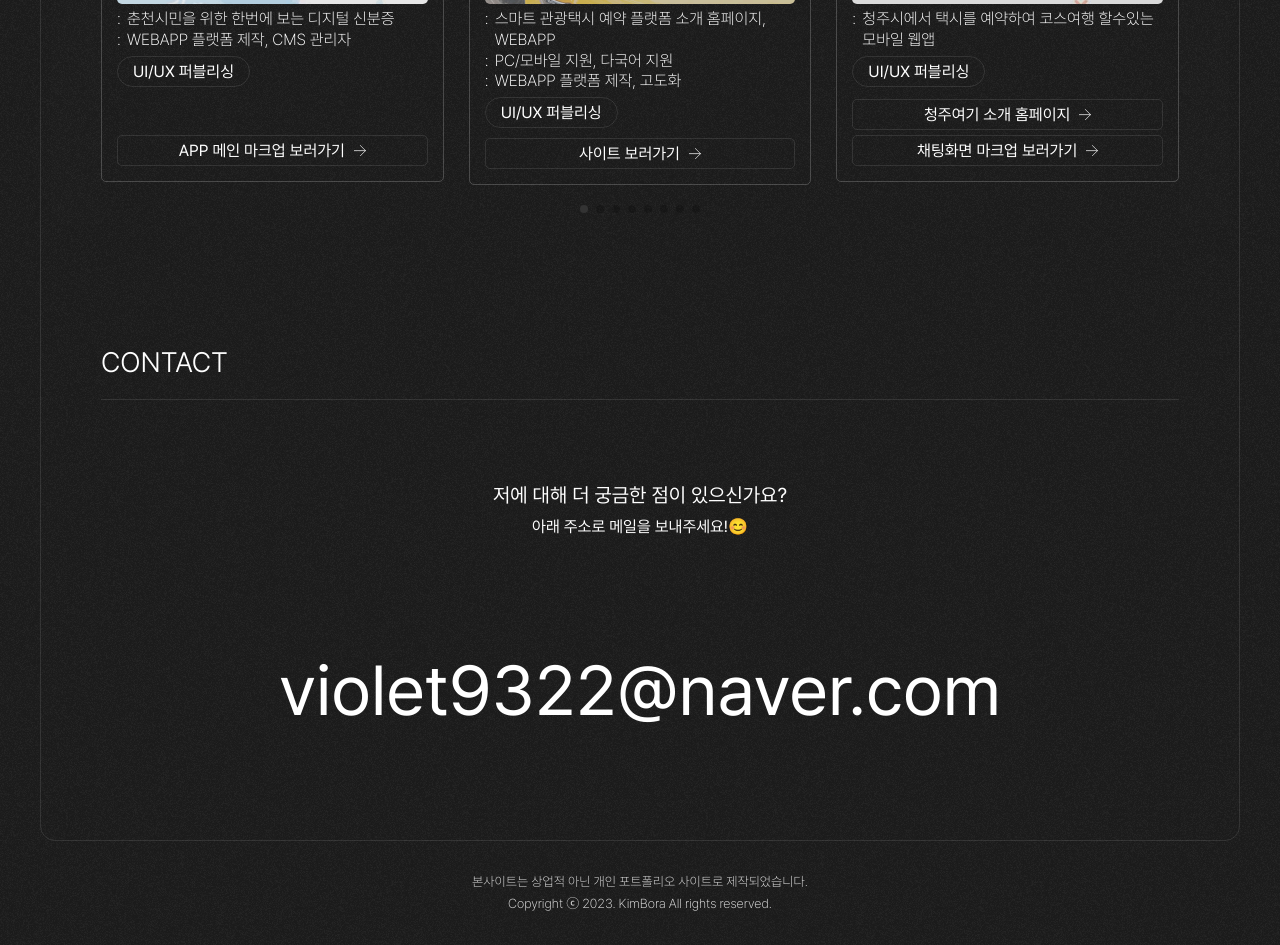
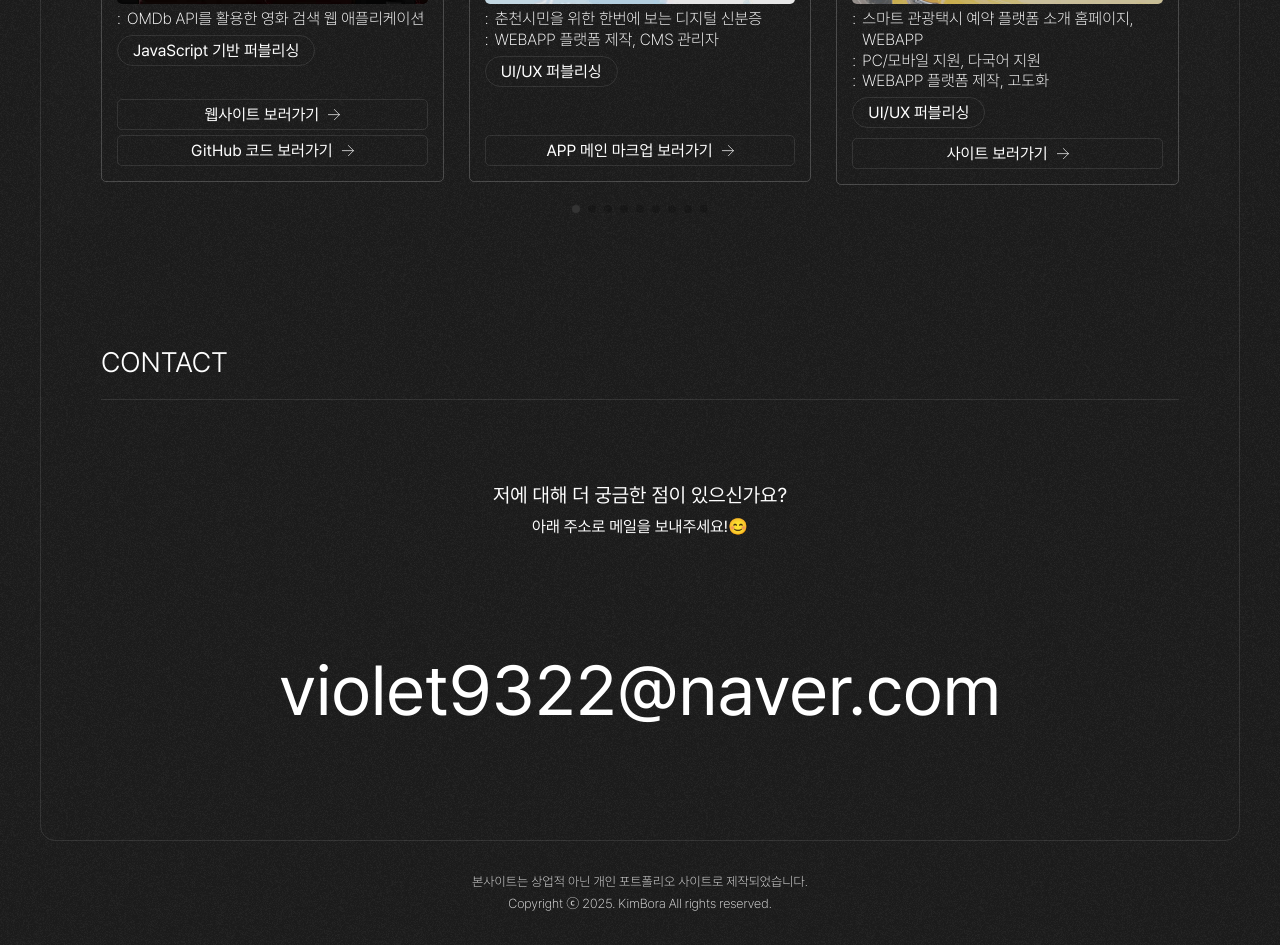
Before and after one commit to k-bora/portfolio-3rd, a Vue app: page / in a window 1280 px wide. Shown: the part 2580-3525 px from the top of the page. Built offline with nearby package versions, Linux system fonts and the light colour scheme.

Commit message:
영화검색 홈페이지 추가

```diff
--- a/src/components/MainFooter.vue
+++ b/src/components/MainFooter.vue
@@ -1,8 +1,8 @@
 <template>
-    <div class="footer">
-        <p class="inner">
-            본사이트는 상업적 아닌 개인 포트폴리오 사이트로 제작되었습니다.<br>
-            Copyright ⓒ 2023. KimBora All rights reserved.
-        </p>
-    </div>
+  <div class="footer">
+    <p class="inner">
+      본사이트는 상업적 아닌 개인 포트폴리오 사이트로 제작되었습니다.<br />
+      Copyright ⓒ 2025. KimBora All rights reserved.
+    </p>
+  </div>
 </template>
--- a/src/components/Portfolio.vue
+++ b/src/components/Portfolio.vue
@@ -1,4 +1,3 @@
-
 <template>
   <section id="port" class="section">
     <div class="container">
@@ -13,7 +12,7 @@
             :loop="true"
             :resistance="true"
             :freeMode="true"
-                        :pagination="{clickable: true,}"
+            :pagination="{ clickable: true }"
             :navigation="true"
             :breakpoints="{
               '769': {
@@ -26,11 +25,60 @@
               },
             }"
             :modules="modules"
-                        class="mySwiper">
+            class="mySwiper"
+          >
+            <swiper-slide class="portList__item">
+              <div>
+                <strong class="tit">영화 검색 홈페이지</strong>
+                <div class="imgBox"><img src="../assets/image/port_movie.jpg" /></div>
+                <div class="txtBox">
+                  <span class="txt">OMDb API를 활용한 영화 검색 웹 애플리케이션</span>
+                </div>
+                <div class="workBox">
+                  <span class="work">JavaScript 기반 퍼블리싱</span>
+                </div>
+              </div>
+              <div>
+                <a href="https://k-bora.github.io/movie/" target="_blank" class="btnLink"
+                  >웹사이트 보러가기
+                  <svg
+                    class="arrowRight"
+                    xmlns="http://www.w3.org/2000/svg"
+                    xmlns:xlink="http://www.w3.org/1999/xlink"
+                    x="0px"
+                    y="0px"
+                    viewBox="0 0 34.2 32.3"
+                    xml:xpace="preserve"
+                    style="stroke-width: 2"
+                  >
+                    <line x1="0" y1="16" x2="33" y2="16"></line>
+                    <line x1="17.3" y1="0.7" x2="33.2" y2="16.5"></line>
+                    <line x1="17.3" y1="31.6" x2="33.5" y2="15.4"></line>
+                  </svg>
+                </a>
+                <a href="https://github.com/k-bora/movie" target="_blank" class="btnLink"
+                  >GitHub 코드 보러가기
+                  <svg
+                    class="arrowRight"
+                    xmlns="http://www.w3.org/2000/svg"
+                    xmlns:xlink="http://www.w3.org/1999/xlink"
+                    x="0px"
+                    y="0px"
+                    viewBox="0 0 34.2 32.3"
+                    xml:xpace="preserve"
+                    style="stroke-width: 2"
+                  >
+                    <line x1="0" y1="16" x2="33" y2="16"></line>
+                    <line x1="17.3" y1="0.7" x2="33.2" y2="16.5"></line>
+                    <line x1="17.3" y1="31.6" x2="33.5" y2="15.4"></line>
+                  </svg>
+                </a>
+              </div>
+            </swiper-slide>
             <swiper-slide class="portList__item">
               <div>
                 <strong class="tit">춘천시 디지털 신분증</strong>
-                                <div class="imgBox"><img src="../assets/image/port_chuncheon.jpg"></div>
+                <div class="imgBox"><img src="../assets/image/port_chuncheon.jpg" /></div>
                 <div class="txtBox">
                   <span class="txt">춘천시민을 위한 한번에 보는 디지털 신분증</span>
                   <span class="txt">WEBAPP 플랫폼 제작, CMS 관리자</span>
@@ -40,15 +88,29 @@
                 </div>
               </div>
               <div>
-                            <!-- <a href="" target="_blank" class="btnLink">사이트 보러가기 <svg class="arrowRight" xmlns="http://www.w3.org/2000/svg" xmlns:xlink="http://www.w3.org/1999/xlink" x="0px" y="0px" viewBox="0 0 34.2 32.3" xml:xpace="preserve" style="stroke-width: 2;"><line x1="0" y1="16" x2="33" y2="16"></line><line x1="17.3" y1="0.7" x2="33.2" y2="16.5"></line><line x1="17.3" y1="31.6" x2="33.5" y2="15.4"></line></svg></a> -->
-                            <a href="https://k-bora.github.io/portfolio-2nd/portfolio/014_chuncheon/app/html/app-main.html" target="_blank" class="btnLink">APP 메인 마크업 보러가기 <svg class="arrowRight" xmlns="http://www.w3.org/2000/svg" xmlns:xlink="http://www.w3.org/1999/xlink" x="0px" y="0px" viewBox="0 0 34.2 32.3" xml:xpace="preserve" style="stroke-width: 2;"><line x1="0" y1="16" x2="33" y2="16"></line><line x1="17.3" y1="0.7" x2="33.2" y2="16.5"></line><line x1="17.3" y1="31.6" x2="33.5" y2="15.4"></line></svg></a>
-                            <!-- <a href="https://k-bora.github.io/portfolio-2nd/portfolio/014_chuncheon/cms/html/app-main.html" target="_blank" class="btnLink">CMS 메인 마크업 보러가기 <svg class="arrowRight" xmlns="http://www.w3.org/2000/svg" xmlns:xlink="http://www.w3.org/1999/xlink" x="0px" y="0px" viewBox="0 0 34.2 32.3" xml:xpace="preserve" style="stroke-width: 2;"><line x1="0" y1="16" x2="33" y2="16"></line><line x1="17.3" y1="0.7" x2="33.2" y2="16.5"></line><line x1="17.3" y1="31.6" x2="33.5" y2="15.4"></line></svg></a>     -->
+                <a href="https://k-bora.github.io/portfolio-2nd/portfolio/014_chuncheon/app/html/app-main.html" target="_blank" class="btnLink"
+                  >APP 메인 마크업 보러가기
+                  <svg
+                    class="arrowRight"
+                    xmlns="http://www.w3.org/2000/svg"
+                    xmlns:xlink="http://www.w3.org/1999/xlink"
+                    x="0px"
+                    y="0px"
+                    viewBox="0 0 34.2 32.3"
+                    xml:xpace="preserve"
+                    style="stroke-width: 2"
+                  >
+                    <line x1="0" y1="16" x2="33" y2="16"></line>
+                    <line x1="17.3" y1="0.7" x2="33.2" y2="16.5"></line>
+                    <line x1="17.3" y1="31.6" x2="33.5" y2="15.4"></line>
+                  </svg>
+                </a>
               </div>
             </swiper-slide>
             <swiper-slide class="portList__item">
               <div>
                 <strong class="tit">블랙버드T</strong>
-                                <div class="imgBox"><img src="../assets/image/port_blackbird.jpg"></div>
+                <div class="imgBox"><img src="../assets/image/port_blackbird.jpg" /></div>
                 <div class="txtBox">
                   <span class="txt">스마트 관광택시 예약 플랫폼 소개 홈페이지, WEBAPP</span>
                   <span class="txt">PC/모바일 지원, 다국어 지원</span>
@@ -59,13 +121,29 @@
                 </div>
               </div>
               <div>
-                            <a href="https://www.blackbirdt.com/index.html" target="_blank" class="btnLink">사이트 보러가기 <svg class="arrowRight" xmlns="http://www.w3.org/2000/svg" xmlns:xlink="http://www.w3.org/1999/xlink" x="0px" y="0px" viewBox="0 0 34.2 32.3" xml:xpace="preserve" style="stroke-width: 2;"><line x1="0" y1="16" x2="33" y2="16"></line><line x1="17.3" y1="0.7" x2="33.2" y2="16.5"></line><line x1="17.3" y1="31.6" x2="33.5" y2="15.4"></line></svg></a>
+                <a href="https://www.blackbirdt.com/index.html" target="_blank" class="btnLink"
+                  >사이트 보러가기
+                  <svg
+                    class="arrowRight"
+                    xmlns="http://www.w3.org/2000/svg"
+                    xmlns:xlink="http://www.w3.org/1999/xlink"
+                    x="0px"
+                    y="0px"
+                    viewBox="0 0 34.2 32.3"
+                    xml:xpace="preserve"
+                    style="stroke-width: 2"
+                  >
+                    <line x1="0" y1="16" x2="33" y2="16"></line>
+                    <line x1="17.3" y1="0.7" x2="33.2" y2="16.5"></line>
+                    <line x1="17.3" y1="31.6" x2="33.5" y2="15.4"></line>
+                  </svg>
+                </a>
               </div>
             </swiper-slide>
             <swiper-slide class="portList__item">
               <div>
                 <strong class="tit">스마트 관광택시 청주여기</strong>
-                                <div class="imgBox"><img src="../assets/image/port_cheongju.jpg"></div>
+                <div class="imgBox"><img src="../assets/image/port_cheongju.jpg" /></div>
                 <div class="txtBox">
                   <span class="txt">청주시에서 택시를 예약하여 코스여행 할수있는 모바일 웹앱</span>
                 </div>
@@ -74,14 +152,46 @@
                 </div>
               </div>
               <div>
-                                <a href="https://skweb.cjsmarttour.kr/promotion/sub.do?menukey=10001#page3" target="_blank" class="btnLink">청주여기 소개 홈페이지 <svg class="arrowRight" xmlns="http://www.w3.org/2000/svg" xmlns:xlink="http://www.w3.org/1999/xlink" x="0px" y="0px" viewBox="0 0 34.2 32.3" xml:xpace="preserve" style="stroke-width: 2;"><line x1="0" y1="16" x2="33" y2="16"></line><line x1="17.3" y1="0.7" x2="33.2" y2="16.5"></line><line x1="17.3" y1="31.6" x2="33.5" y2="15.4"></line></svg></a>
-                                <a href="https://k-bora.github.io/portfolio-2nd/portfolio/013_cheongju/webapp/pub/c.html" target="_blank" class="btnLink">채팅화면 마크업 보러가기 <svg class="arrowRight" xmlns="http://www.w3.org/2000/svg" xmlns:xlink="http://www.w3.org/1999/xlink" x="0px" y="0px" viewBox="0 0 34.2 32.3" xml:xpace="preserve" style="stroke-width: 2;"><line x1="0" y1="16" x2="33" y2="16"></line><line x1="17.3" y1="0.7" x2="33.2" y2="16.5"></line><line x1="17.3" y1="31.6" x2="33.5" y2="15.4"></line></svg></a>
+                <a href="https://skweb.cjsmarttour.kr/promotion/sub.do?menukey=10001#page3" target="_blank" class="btnLink"
+                  >청주여기 소개 홈페이지
+                  <svg
+                    class="arrowRight"
+                    xmlns="http://www.w3.org/2000/svg"
+                    xmlns:xlink="http://www.w3.org/1999/xlink"
+                    x="0px"
+                    y="0px"
+                    viewBox="0 0 34.2 32.3"
+                    xml:xpace="preserve"
+                    style="stroke-width: 2"
+                  >
+                    <line x1="0" y1="16" x2="33" y2="16"></line>
+                    <line x1="17.3" y1="0.7" x2="33.2" y2="16.5"></line>
+                    <line x1="17.3" y1="31.6" x2="33.5" y2="15.4"></line>
+                  </svg>
+                </a>
+                <a href="https://k-bora.github.io/portfolio-2nd/portfolio/013_cheongju/webapp/pub/c.html" target="_blank" class="btnLink"
+                  >채팅화면 마크업 보러가기
+                  <svg
+                    class="arrowRight"
+                    xmlns="http://www.w3.org/2000/svg"
+                    xmlns:xlink="http://www.w3.org/1999/xlink"
+                    x="0px"
+                    y="0px"
+                    viewBox="0 0 34.2 32.3"
+                    xml:xpace="preserve"
+                    style="stroke-width: 2"
+                  >
+                    <line x1="0" y1="16" x2="33" y2="16"></line>
+                    <line x1="17.3" y1="0.7" x2="33.2" y2="16.5"></line>
+                    <line x1="17.3" y1="31.6" x2="33.5" y2="15.4"></line>
+                  </svg>
+                </a>
               </div>
             </swiper-slide>
             <swiper-slide class="portList__item">
               <div>
                 <strong class="tit">KT 이체인</strong>
-                                <div class="imgBox"><img src="../assets/image/port_echain.jpg"></div>
+                <div class="imgBox"><img src="../assets/image/port_echain.jpg" /></div>
                 <div class="txtBox">
                   <span class="txt">KT에서 2050 탄소중립을 위한 KT의 플랫폼</span>
                   <span class="txt">PC만 지원</span>
@@ -91,14 +201,46 @@
                 </div>
               </div>
               <div>
-                                <a href="https://k-bora.github.io/portfolio-2nd/portfolio/011_echain/pub/00_9_dashboard.html" target="_blank" class="btnLink">CMS 메인 마크업 보러가기 <svg class="arrowRight" xmlns="http://www.w3.org/2000/svg" xmlns:xlink="http://www.w3.org/1999/xlink" x="0px" y="0px" viewBox="0 0 34.2 32.3" xml:xpace="preserve" style="stroke-width: 2;"><line x1="0" y1="16" x2="33" y2="16"></line><line x1="17.3" y1="0.7" x2="33.2" y2="16.5"></line><line x1="17.3" y1="31.6" x2="33.5" y2="15.4"></line></svg></a>
-                                <a href="https://k-bora.github.io/portfolio-2nd/portfolio/011_echain/pub/00_0_mdLayout.html" target="_blank" class="btnLink">CMS 모듈 마크업 보러가기 <svg class="arrowRight" xmlns="http://www.w3.org/2000/svg" xmlns:xlink="http://www.w3.org/1999/xlink" x="0px" y="0px" viewBox="0 0 34.2 32.3" xml:xpace="preserve" style="stroke-width: 2;"><line x1="0" y1="16" x2="33" y2="16"></line><line x1="17.3" y1="0.7" x2="33.2" y2="16.5"></line><line x1="17.3" y1="31.6" x2="33.5" y2="15.4"></line></svg></a>
+                <a href="https://k-bora.github.io/portfolio-2nd/portfolio/011_echain/pub/00_9_dashboard.html" target="_blank" class="btnLink"
+                  >CMS 메인 마크업 보러가기
+                  <svg
+                    class="arrowRight"
+                    xmlns="http://www.w3.org/2000/svg"
+                    xmlns:xlink="http://www.w3.org/1999/xlink"
+                    x="0px"
+                    y="0px"
+                    viewBox="0 0 34.2 32.3"
+                    xml:xpace="preserve"
+                    style="stroke-width: 2"
+                  >
+                    <line x1="0" y1="16" x2="33" y2="16"></line>
+                    <line x1="17.3" y1="0.7" x2="33.2" y2="16.5"></line>
+                    <line x1="17.3" y1="31.6" x2="33.5" y2="15.4"></line>
+                  </svg>
+                </a>
+                <a href="https://k-bora.github.io/portfolio-2nd/portfolio/011_echain/pub/00_0_mdLayout.html" target="_blank" class="btnLink"
+                  >CMS 모듈 마크업 보러가기
+                  <svg
+                    class="arrowRight"
+                    xmlns="http://www.w3.org/2000/svg"
+                    xmlns:xlink="http://www.w3.org/1999/xlink"
+                    x="0px"
+                    y="0px"
+                    viewBox="0 0 34.2 32.3"
+                    xml:xpace="preserve"
+                    style="stroke-width: 2"
+                  >
+                    <line x1="0" y1="16" x2="33" y2="16"></line>
+                    <line x1="17.3" y1="0.7" x2="33.2" y2="16.5"></line>
+                    <line x1="17.3" y1="31.6" x2="33.5" y2="15.4"></line>
+                  </svg>
+                </a>
               </div>
             </swiper-slide>
             <swiper-slide class="portList__item">
               <div>
                 <strong class="tit">KT 에너지 온실가스</strong>
-                                <div class="imgBox"><img src="../assets/image/port_gas.jpg"></div>
+                <div class="imgBox"><img src="../assets/image/port_gas.jpg" /></div>
                 <div class="txtBox">
                   <span class="txt">KT의 온실가스 모니터링 CMS</span>
                   <span class="txt">PC만 지원</span>
@@ -108,14 +250,46 @@
                 </div>
               </div>
               <div>
-                                <a href="https://k-bora.github.io/portfolio-2nd/portfolio/012_gas/html/01_1_dashboard_gas.html" target="_blank" class="btnLink">CMS 메인1 마크업 보러가기 <svg class="arrowRight" xmlns="http://www.w3.org/2000/svg" xmlns:xlink="http://www.w3.org/1999/xlink" x="0px" y="0px" viewBox="0 0 34.2 32.3" xml:xpace="preserve" style="stroke-width: 2;"><line x1="0" y1="16" x2="33" y2="16"></line><line x1="17.3" y1="0.7" x2="33.2" y2="16.5"></line><line x1="17.3" y1="31.6" x2="33.5" y2="15.4"></line></svg></a>
-                                <a href="https://k-bora.github.io/portfolio-2nd/portfolio/012_gas/html/01_3_dashboard_group.html" target="_blank" class="btnLink">CMS 메인2 마크업 보러가기 <svg class="arrowRight" xmlns="http://www.w3.org/2000/svg" xmlns:xlink="http://www.w3.org/1999/xlink" x="0px" y="0px" viewBox="0 0 34.2 32.3" xml:xpace="preserve" style="stroke-width: 2;"><line x1="0" y1="16" x2="33" y2="16"></line><line x1="17.3" y1="0.7" x2="33.2" y2="16.5"></line><line x1="17.3" y1="31.6" x2="33.5" y2="15.4"></line></svg></a>
+                <a href="https://k-bora.github.io/portfolio-2nd/portfolio/012_gas/html/01_1_dashboard_gas.html" target="_blank" class="btnLink"
+                  >CMS 메인1 마크업 보러가기
+                  <svg
+                    class="arrowRight"
+                    xmlns="http://www.w3.org/2000/svg"
+                    xmlns:xlink="http://www.w3.org/1999/xlink"
+                    x="0px"
+                    y="0px"
+                    viewBox="0 0 34.2 32.3"
+                    xml:xpace="preserve"
+                    style="stroke-width: 2"
+                  >
+                    <line x1="0" y1="16" x2="33" y2="16"></line>
+                    <line x1="17.3" y1="0.7" x2="33.2" y2="16.5"></line>
+                    <line x1="17.3" y1="31.6" x2="33.5" y2="15.4"></line>
+                  </svg>
+                </a>
+                <a href="https://k-bora.github.io/portfolio-2nd/portfolio/012_gas/html/01_3_dashboard_group.html" target="_blank" class="btnLink"
+                  >CMS 메인2 마크업 보러가기
+                  <svg
+                    class="arrowRight"
+                    xmlns="http://www.w3.org/2000/svg"
+                    xmlns:xlink="http://www.w3.org/1999/xlink"
+                    x="0px"
+                    y="0px"
+                    viewBox="0 0 34.2 32.3"
+                    xml:xpace="preserve"
+                    style="stroke-width: 2"
+                  >
+                    <line x1="0" y1="16" x2="33" y2="16"></line>
+                    <line x1="17.3" y1="0.7" x2="33.2" y2="16.5"></line>
+                    <line x1="17.3" y1="31.6" x2="33.5" y2="15.4"></line>
+                  </svg>
+                </a>
               </div>
             </swiper-slide>
             <swiper-slide class="portList__item">
               <div>
                 <strong class="tit">유어브랜드</strong>
-                                <div class="imgBox"><img src="../assets/image/port_yourbrand.jpg"></div>
+                <div class="imgBox"><img src="../assets/image/port_yourbrand.jpg" /></div>
                 <div class="txtBox">
                   <span class="txt">인플루언서의 브랜드를 만들고,그들의 코스메틱을 소개 및 판매하는 회사 홈페이지</span>
                   <span class="txt">PC/모바일 지원</span>
@@ -126,13 +300,29 @@
                 </div>
               </div>
               <div>
-                                <a href="https://yourbrand.kr/" target="_blank" class="btnLink">사이트 보러가기 <svg class="arrowRight" xmlns="http://www.w3.org/2000/svg" xmlns:xlink="http://www.w3.org/1999/xlink" x="0px" y="0px" viewBox="0 0 34.2 32.3" xml:xpace="preserve" style="stroke-width: 2;"><line x1="0" y1="16" x2="33" y2="16"></line><line x1="17.3" y1="0.7" x2="33.2" y2="16.5"></line><line x1="17.3" y1="31.6" x2="33.5" y2="15.4"></line></svg></a>
+                <a href="https://yourbrand.kr/" target="_blank" class="btnLink"
+                  >사이트 보러가기
+                  <svg
+                    class="arrowRight"
+                    xmlns="http://www.w3.org/2000/svg"
+                    xmlns:xlink="http://www.w3.org/1999/xlink"
+                    x="0px"
+                    y="0px"
+                    viewBox="0 0 34.2 32.3"
+                    xml:xpace="preserve"
+                    style="stroke-width: 2"
+                  >
+                    <line x1="0" y1="16" x2="33" y2="16"></line>
+                    <line x1="17.3" y1="0.7" x2="33.2" y2="16.5"></line>
+                    <line x1="17.3" y1="31.6" x2="33.5" y2="15.4"></line>
+                  </svg>
+                </a>
               </div>
             </swiper-slide>
             <swiper-slide class="portList__item">
               <div>
                 <strong class="tit">라벨리</strong>
-                                <div class="imgBox"><img src="../assets/image/port_lavelee.jpg"></div>
+                <div class="imgBox"><img src="../assets/image/port_lavelee.jpg" /></div>
                 <div class="txtBox">
                   <span class="txt">라벨리 회사소개 홈페이지</span>
                   <span class="txt">PC/모바일 지원</span>
@@ -143,13 +333,29 @@
                 </div>
               </div>
               <div>
-                                <a href="https://lavelee.co.kr/" target="_blank" class="btnLink">사이트 보러가기 <svg class="arrowRight" xmlns="http://www.w3.org/2000/svg" xmlns:xlink="http://www.w3.org/1999/xlink" x="0px" y="0px" viewBox="0 0 34.2 32.3" xml:xpace="preserve" style="stroke-width: 2;"><line x1="0" y1="16" x2="33" y2="16"></line><line x1="17.3" y1="0.7" x2="33.2" y2="16.5"></line><line x1="17.3" y1="31.6" x2="33.5" y2="15.4"></line></svg></a>
+                <a href="https://lavelee.co.kr/" target="_blank" class="btnLink"
+                  >사이트 보러가기
+                  <svg
+                    class="arrowRight"
+                    xmlns="http://www.w3.org/2000/svg"
+                    xmlns:xlink="http://www.w3.org/1999/xlink"
+                    x="0px"
+                    y="0px"
+                    viewBox="0 0 34.2 32.3"
+                    xml:xpace="preserve"
+                    style="stroke-width: 2"
+                  >
+                    <line x1="0" y1="16" x2="33" y2="16"></line>
+                    <line x1="17.3" y1="0.7" x2="33.2" y2="16.5"></line>
+                    <line x1="17.3" y1="31.6" x2="33.5" y2="15.4"></line>
+                  </svg>
+                </a>
               </div>
             </swiper-slide>
             <swiper-slide class="portList__item">
               <div>
                 <strong class="tit">스토랑트</strong>
-                                <div class="imgBox"><img src="../assets/image/port_storant.jpg"></div>
+                <div class="imgBox"><img src="../assets/image/port_storant.jpg" /></div>
                 <div class="txtBox">
                   <span class="txt">스토랑트 무인 카페 브랜드 소개 홈페이지</span>
                   <span class="txt">PC/모바일 지원</span>
@@ -160,7 +366,23 @@
                 </div>
               </div>
               <div>
-                                <a href="http://www.storant.co.kr/main" target="_blank" class="btnLink">사이트 보러가기 <svg class="arrowRight" xmlns="http://www.w3.org/2000/svg" xmlns:xlink="http://www.w3.org/1999/xlink" x="0px" y="0px" viewBox="0 0 34.2 32.3" xml:xpace="preserve" style="stroke-width: 2;"><line x1="0" y1="16" x2="33" y2="16"></line><line x1="17.3" y1="0.7" x2="33.2" y2="16.5"></line><line x1="17.3" y1="31.6" x2="33.5" y2="15.4"></line></svg></a>
+                <a href="http://www.storant.co.kr/main" target="_blank" class="btnLink"
+                  >사이트 보러가기
+                  <svg
+                    class="arrowRight"
+                    xmlns="http://www.w3.org/2000/svg"
+                    xmlns:xlink="http://www.w3.org/1999/xlink"
+                    x="0px"
+                    y="0px"
+                    viewBox="0 0 34.2 32.3"
+                    xml:xpace="preserve"
+                    style="stroke-width: 2"
+                  >
+                    <line x1="0" y1="16" x2="33" y2="16"></line>
+                    <line x1="17.3" y1="0.7" x2="33.2" y2="16.5"></line>
+                    <line x1="17.3" y1="31.6" x2="33.5" y2="15.4"></line>
+                  </svg>
+                </a>
               </div>
             </swiper-slide>
           </swiper>
@@ -171,11 +393,11 @@
 </template>
 
 <script>
-  import { Swiper, SwiperSlide } from 'swiper/vue';
-  import 'swiper/css';
-  import 'swiper/css/pagination';
-  import 'swiper/css/navigation';
-  import { Pagination, Navigation } from 'swiper/modules';
+import { Swiper, SwiperSlide } from "swiper/vue";
+import "swiper/css";
+import "swiper/css/pagination";
+import "swiper/css/navigation";
+import { Pagination, Navigation } from "swiper/modules";
 
 export default {
   components: {
@@ -184,7 +406,7 @@ export default {
   },
   setup() {
     return {
-         modules: [Pagination, Navigation]
+      modules: [Pagination, Navigation],
     };
   },
 };
```
Also changed, not shown: src/assets/image/port_movie.jpg (added). Lines whose indentation alone changed are shown as unchanged.
